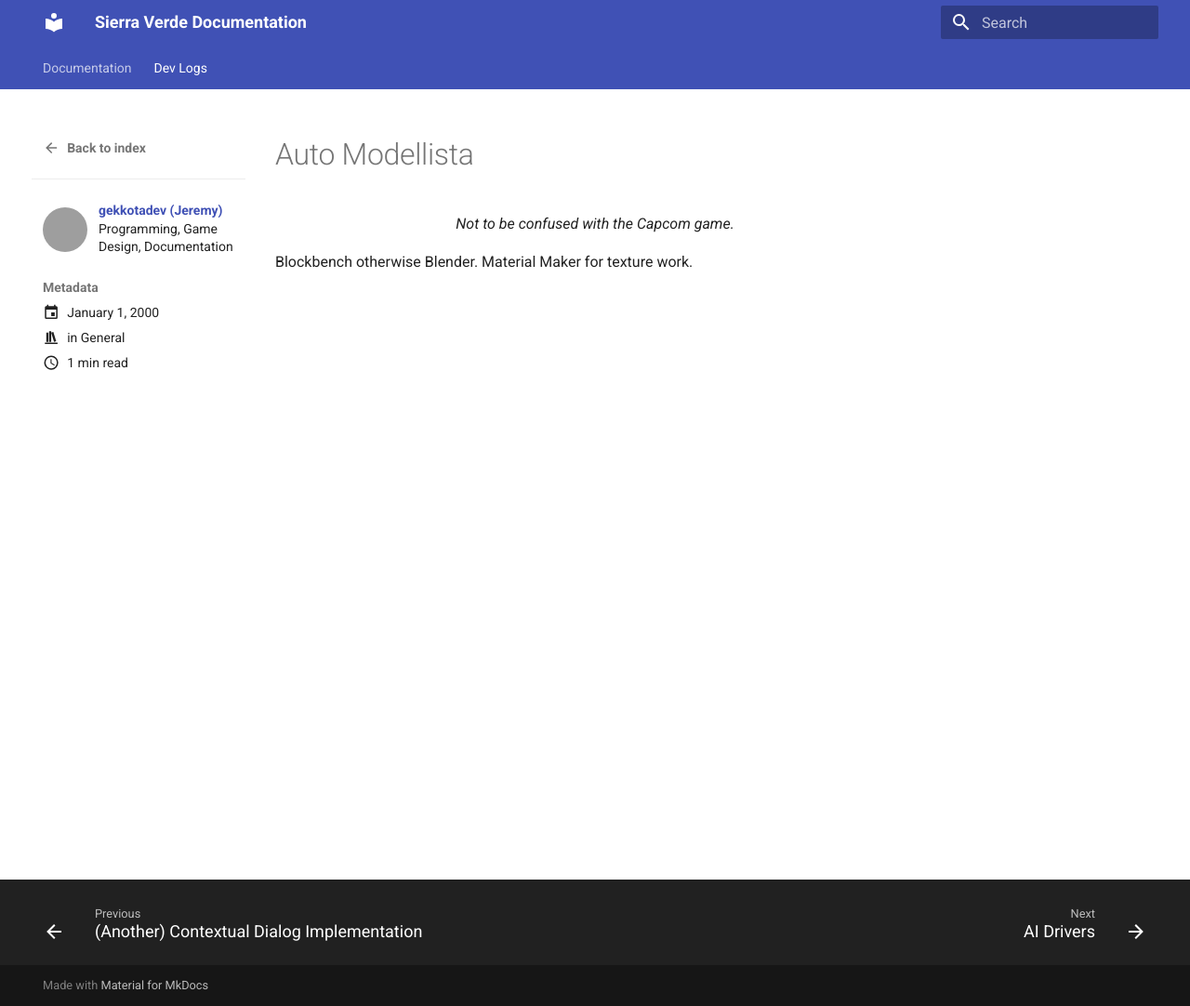
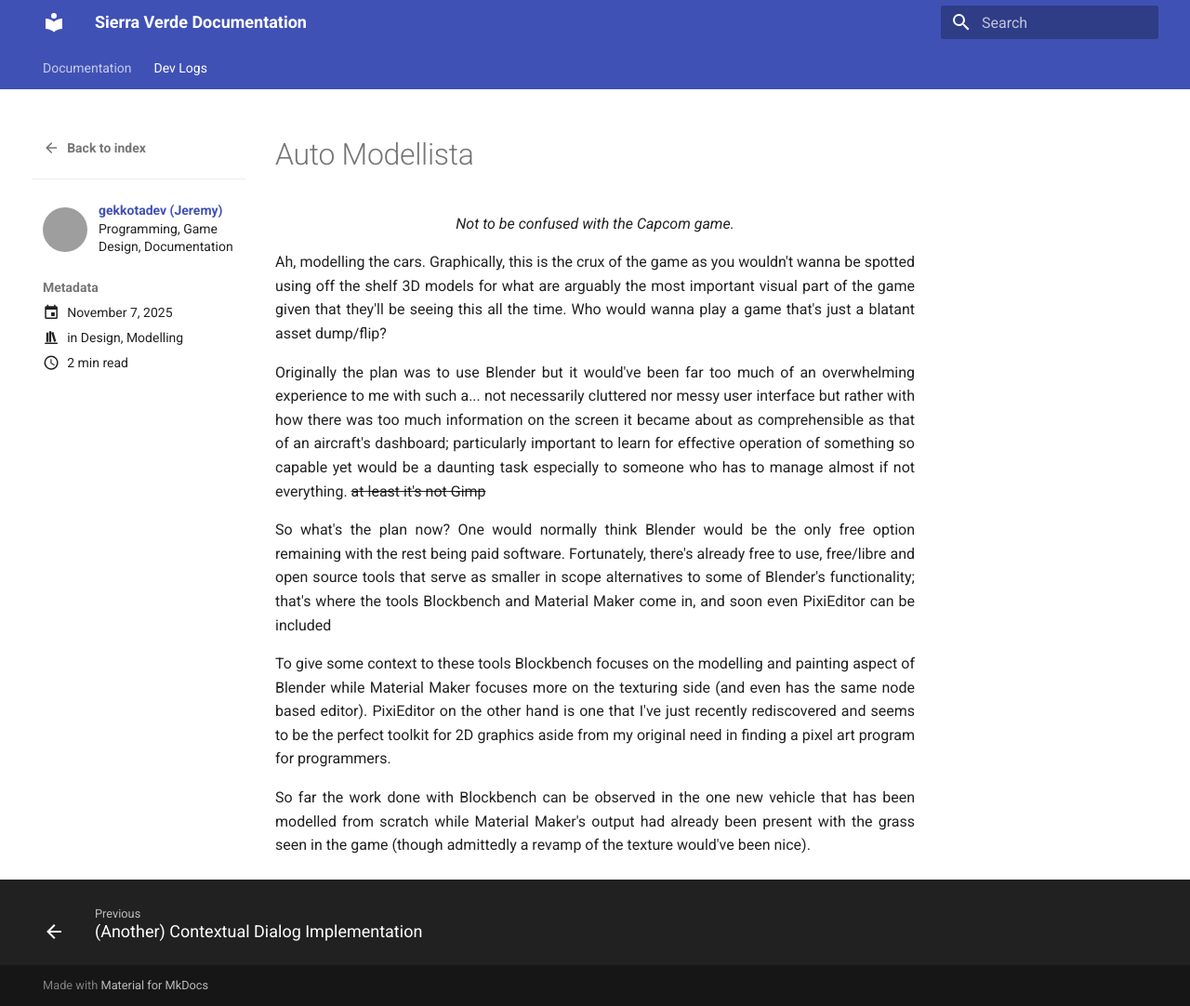
Before and after one commit to GekkotaDev/Action-RPG-Driving-Game, an MkDocs documentation site: the page built from docs/blog/posts/auto-modellista.md, in a window 1280 px wide and 1082 px high. Shown: the whole window at 93% size. Built offline with MkDocs 1.6.1 and Material for MkDocs 9.7.7, drawn with Linux system fonts in a browser that asks for light colours; grey boxes are pictures that could not be loaded.

Commit message:
chore: blog

```diff
--- a/docs/blog/posts/auto-modellista.md
+++ b/docs/blog/posts/auto-modellista.md
@@ -1,9 +1,14 @@
 ---
-date: 2000-01-01
+date: 2025-11-07
 authors: [gekkotadev]
 categories:
-  - General
+  - Design
+  - Modelling
 ---
+
+[Blockbench]: https://www.blockbench.net/
+[Material Maker]: https://www.materialmaker.org/
+[PixiEditor]: https://pixieditor.net/
 
 # Auto Modellista
 
@@ -11,4 +16,12 @@
   <i>Not to be confused with the Capcom game.</i>
 </p>
 
-Blockbench otherwise Blender. Material Maker for texture work.
+Ah, modelling the cars. Graphically, this is the crux of the game as you wouldn't wanna be spotted using off the shelf 3D models for what are arguably the most important visual part of the game given that they'll be seeing this all the time. Who would wanna play a game that's just a blatant asset dump/flip?
+
+Originally the plan was to use Blender but it would've been far too much of an overwhelming experience to me with such a... not necessarily cluttered nor messy user interface but rather with how there was too much information on the screen it became about as comprehensible as that of an aircraft's dashboard; particularly important to learn for effective operation of something so capable yet would be a daunting task especially to someone who has to manage almost if not everything. ~~at least it's not Gimp~~
+
+So what's the plan now? One would normally think Blender would be the only free option remaining with the rest being paid software. Fortunately, there's already free to use, free/libre and open source tools that serve as smaller in scope alternatives to some of Blender's functionality; that's where the tools Blockbench and Material Maker come in, and soon even PixiEditor can be included
+
+To give some context to these tools Blockbench focuses on the modelling and painting aspect of Blender while Material Maker focuses more on the texturing side (and even has the same node based editor). PixiEditor on the other hand is one that I've just recently rediscovered and seems to be the perfect toolkit for 2D graphics aside from my original need in finding a pixel art program for programmers.
+
+So far the work done with Blockbench can be observed in the one new vehicle that has been modelled from scratch while Material Maker's output had already been present with the grass seen in the game (though admittedly a revamp of the texture would've been nice).
```
Also changed, not shown: docs/blog/posts/ai-drivers.md (+1 -0 lines), docs/blog/posts/contextual-dialog.md (+2 -2 lines), docs/blog/posts/map-design.md (+2 -1 lines), docs/blog/posts/sierra-verde-power-station.md (+3 -1 lines), docs/blog/posts/test-post.md (+5 -1 lines).
